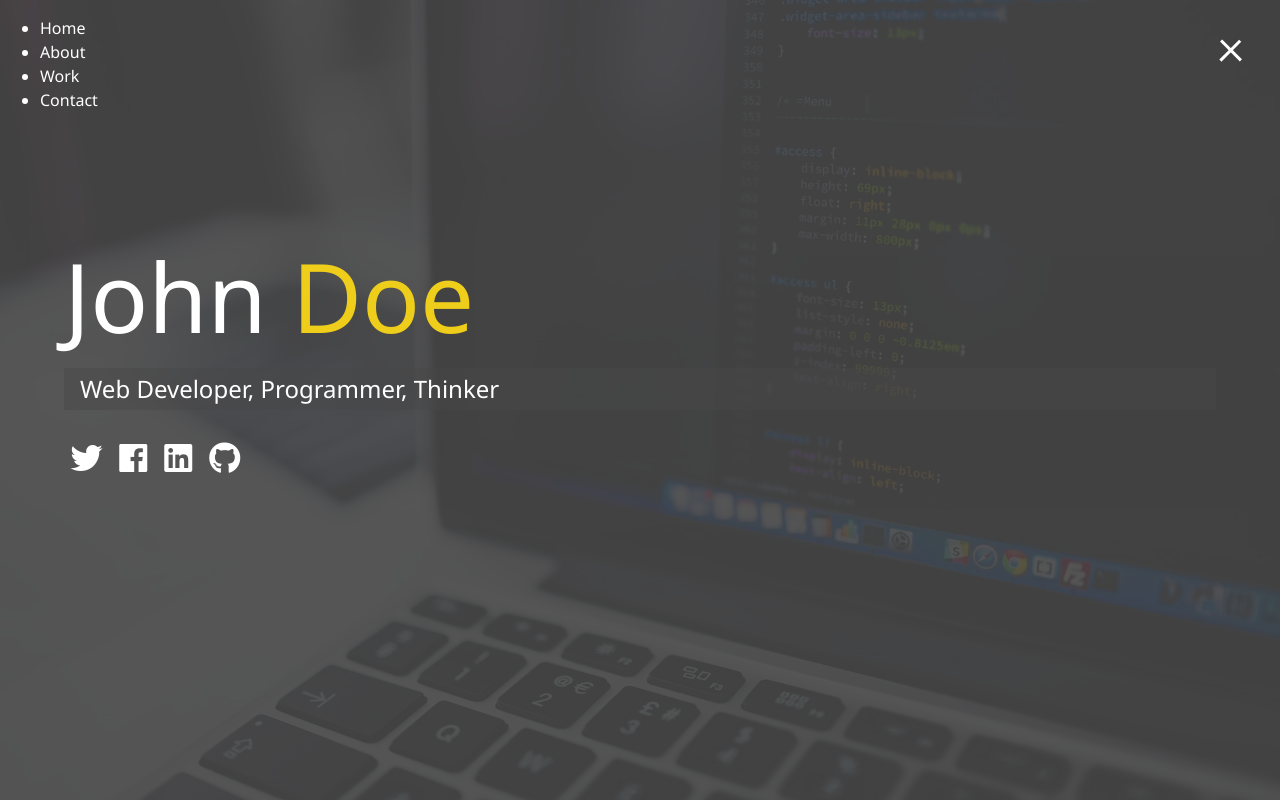
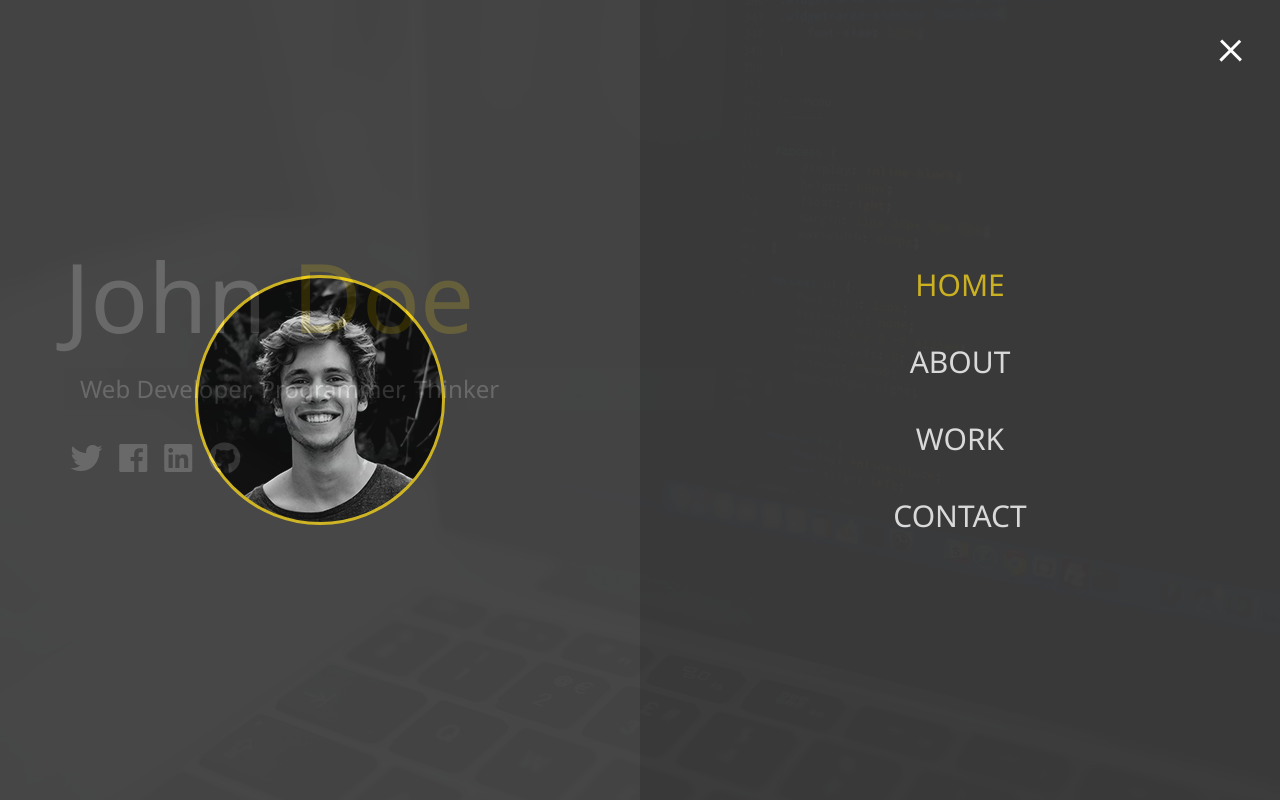
Before and after one commit to ehutchllew/traversyPortfolio, a website: page index.html in a window 1280 px wide. Both pictures are taken after a click on the element 1231 px from the left and 47 px from the top of the page. Drawn offline with Linux system fonts and the light colour scheme.

Commit message:
Finished overlay for desktop

```diff
--- a/index.html
+++ b/index.html
@@ -22,7 +22,7 @@
             </div>
 
             <ul class="menu-nav">
-                <li class="nav-item">
+                <li class="nav-item current">
                     <a href="/" class="nav-link">
                         Home
                     </a>
--- a/scss/_menu.scss
+++ b/scss/_menu.scss
@@ -35,3 +35,96 @@
         }
     }
 }
+
+// Menu Overlay
+.menu {
+    position: fixed;
+    top: 0;
+    width: 100%;
+    opacity: 0.8;
+    visibility: hidden;
+    display: flex;
+
+    &.show {
+        visibility: visible;
+    }
+
+    &-branding, &-nav {
+        display: flex;
+        flex-flow: column wrap;
+        align-items: center;
+        justify-content: center;
+        width: 50%;
+        height: 100vh;
+        overflow: hidden;
+    }
+
+    &-nav {
+        margin: 0;
+        padding: 0;
+        background: darken($primary-color, 5);
+        list-style: none;
+        transform: translate(0, -100%);
+        @include easeOut;
+
+        &.show {
+            transform: translate(0, 0);
+        }
+    }
+
+    &-branding {
+        background: $primary-color;
+        transform: translate(0, 100%);
+        @include easeOut;
+
+        &.show {
+            transform: translate(0, 0);
+        }
+
+        .portrait {
+            width: 250px;
+            height: 250px;
+            background: url("../img/portrait.jpg");
+            border-radius: 50%;
+            border: solid 3px $secondary-color;
+            opacity: 1;
+        }
+    }
+
+    .nav-item {
+        transform: translate(600px, 0);
+        @include easeOut;
+
+        &.show {
+            transform: translate(0,0);
+        }
+
+        &.current > a {
+            color: $secondary-color;
+            font-weight: 500;
+        }
+    }
+
+    .nav-link {
+        display: inline-block;
+        font-size: 30px;
+        text-transform: uppercase;
+        padding: 1rem 0;
+        font-weight: 300;
+        color: #fff;
+        text-decoration: none;
+        @include easeOut;
+
+        &:hover {
+            color: $secondary-color;
+        }
+    }
+
+}
+
+// Delay Each Nav Item Animation
+@for $x from 1 through 4 {
+    .nav-item:nth-child(#{$x}){
+        transition-delay: $x * 0.1s;
+    }
+}
```
Also changed, not shown: dist/css/main.css.
